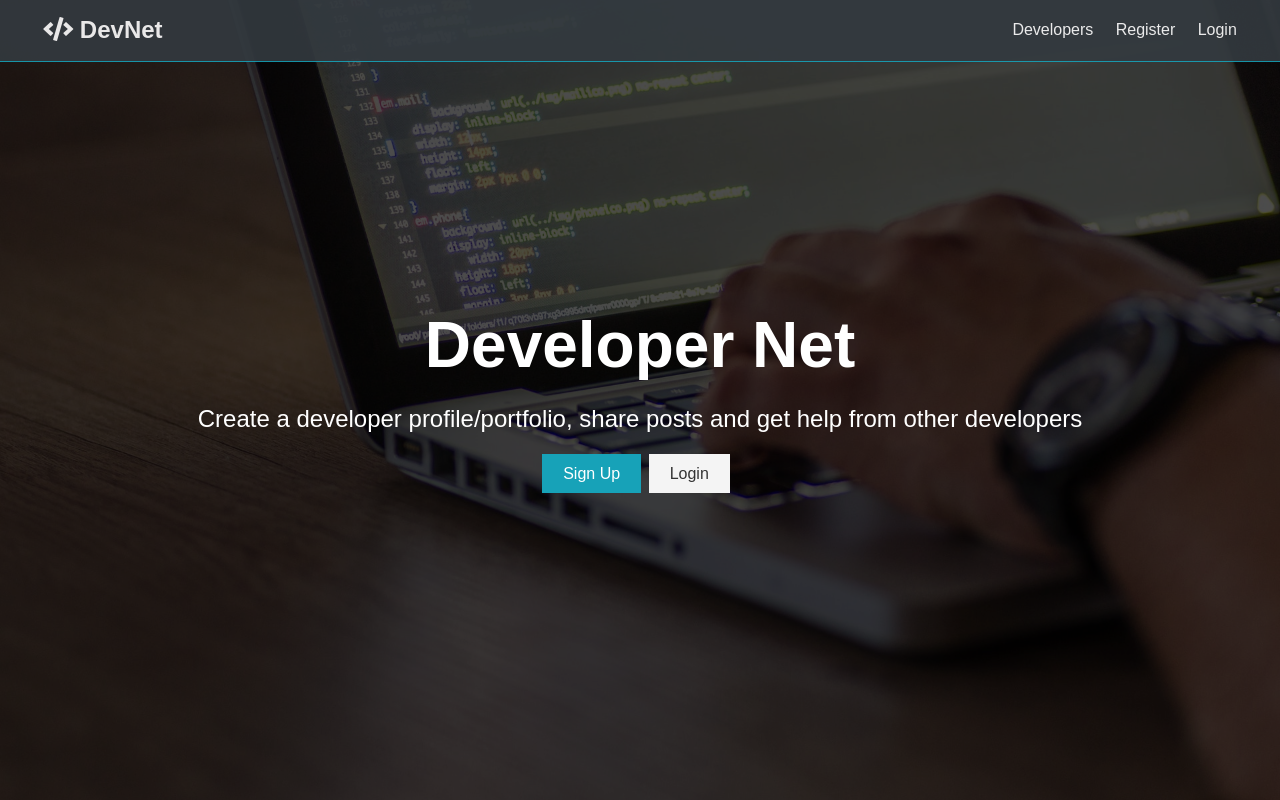
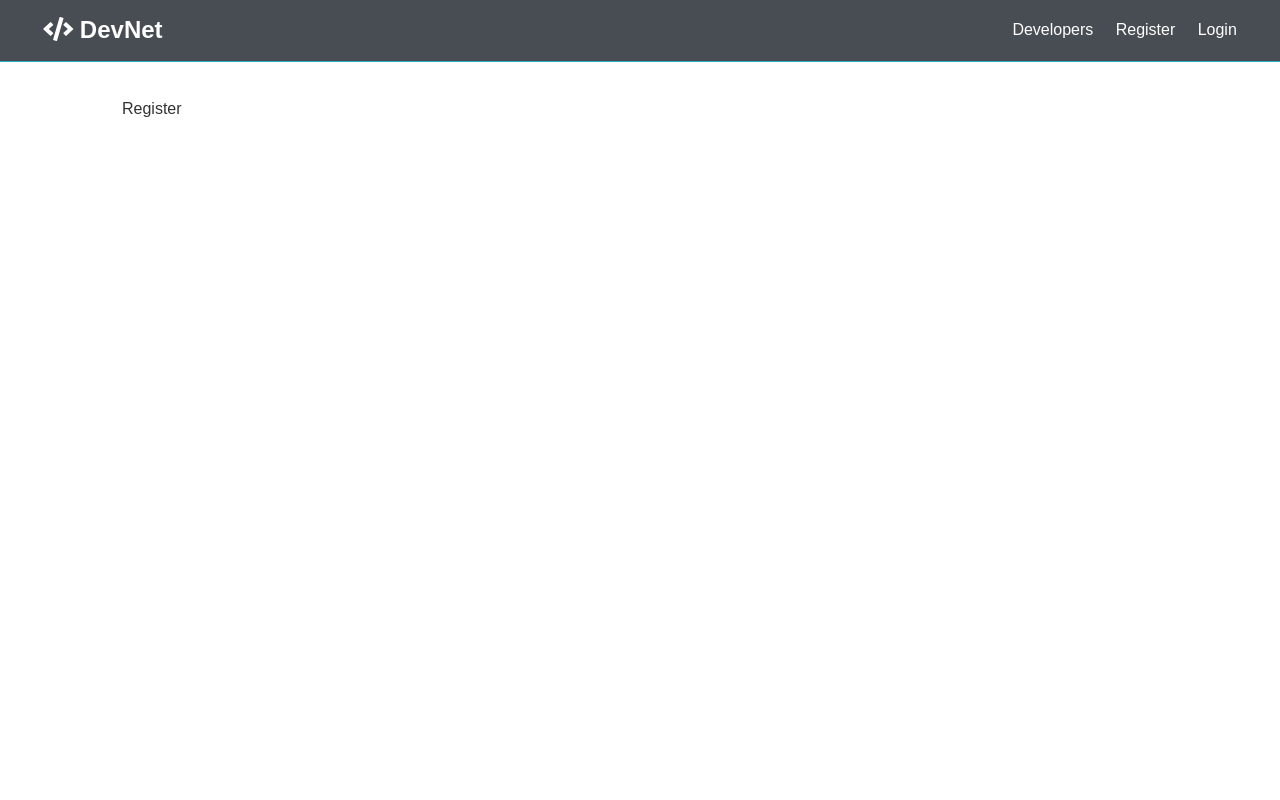
Before and after one commit to flamerged/frontend-DevNetwork, a React (Create React App) app: page /register in a window 1280 px wide. Built offline with nearby package versions, Linux system fonts and the light colour scheme.

Commit message:
added components and react routes
added components Landing, Navbar, Register, Login
Added React routes to Login and Register

```diff
--- a/src/App.js
+++ b/src/App.js
@@ -1,14 +1,25 @@
 import React, { Fragment } from "react";
+import { BrowserRouter as Router, Route, Switch } from "react-router-dom";
 import "./App.css";
 import Navbar from "./components/layout/Navbar";
 import Landing from "./components/layout/Landing";
+import Login from "./components/auth/Login";
+import Register from "./components/auth/Register";
 
 const App = () => {
     return (
-        <Fragment>
-            <Navbar></Navbar>
-            <Landing></Landing>
-        </Fragment>
+        <Router>
+            <Fragment>
+                <Navbar />
+                <Route exact path="/" component={Landing} />
+                <section className="container">
+                    <Switch>
+                        <Route exact path="/register" component={Register} />
+                        <Route exact path="/login" component={Login} />
+                    </Switch>
+                </section>
+            </Fragment>
+        </Router>
     );
 };
 
--- /dev/null
+++ b/src/components/auth/Login.js
@@ -0,0 +1,7 @@
+import React from "react";
+
+const Login = () => {
+    return <div>Login</div>;
+};
+
+export default Login;
--- /dev/null
+++ b/src/components/auth/Register.js
@@ -0,0 +1,7 @@
+import React from "react";
+
+const Register = () => {
+    return <div>Register</div>;
+};
+
+export default Register;
--- a/src/components/layout/Landing.js
+++ b/src/components/layout/Landing.js
@@ -1,4 +1,5 @@
 import React from "react";
+import { Link } from "react-router-dom";
 
 const Landing = () => {
     return (
@@ -11,12 +12,12 @@ const Landing = () => {
                         get help from other developers
                     </p>
                     <div className="buttons">
-                        <a href="register.html" className="btn btn-primary">
+                        <Link to="/register" className="btn btn-primary">
                             Sign Up
-                        </a>
-                        <a href="login.html" className="btn btn-light">
+                        </Link>
+                        <Link to="/login" className="btn btn-light">
                             Login
-                        </a>
+                        </Link>
                     </div>
                 </div>
             </div>
--- a/src/components/layout/Navbar.js
+++ b/src/components/layout/Navbar.js
@@ -1,22 +1,23 @@
 import React from "react";
+import { Link } from "react-router-dom";
 
 const Navbar = () => {
     return (
         <nav className="navbar bg-dark">
             <h1>
-                <a href="index.html">
+                <Link to="/">
                     <i className="fas fa-code"></i> DevNet
-                </a>
+                </Link>
             </h1>
             <ul>
                 <li>
-                    <a href="profiles.html">Developers</a>
+                    <Link to="/profiles">Developers</Link>
                 </li>
                 <li>
-                    <a href="register.html">Register</a>
+                    <Link to="/register">Register</Link>
                 </li>
                 <li>
-                    <a href="login.html">Login</a>
+                    <Link to="/login">Login</Link>
                 </li>
             </ul>
         </nav>
```
